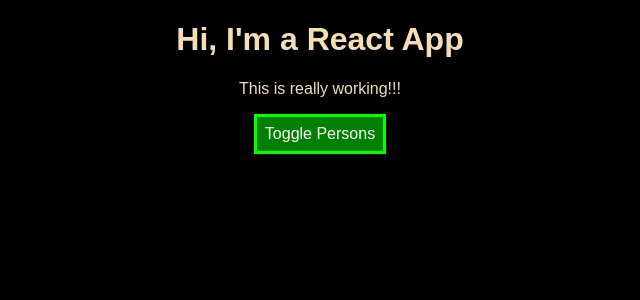
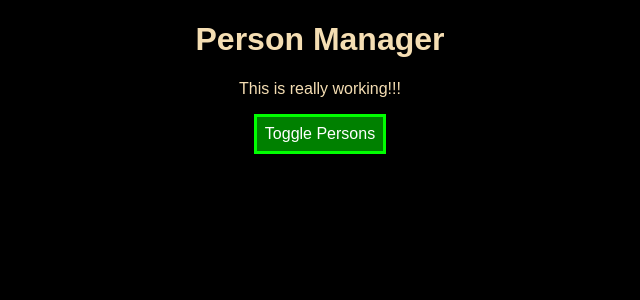
Before and after one commit to BogdanAndrijevski/react-first-project, a React app: page / in a window 1280 px wide. Shown: the top 300 px of the page, without its empty margins (320-960 px from the left). Built offline with nearby package versions, Linux system fonts and the light colour scheme.

Commit message:
Class-bases vs Functional Components - tut 88

```diff
--- a/src/components/Cockpit/Cockpit.js
+++ b/src/components/Cockpit/Cockpit.js
@@ -19,7 +19,8 @@
 
     return (
         <div className={classes.Cockpit}>
-            <h1>Hi, I'm a React App</h1>
+            {/* <h1>Hi, I'm a React App</h1> */}
+            <h1>{props.title}</h1>
             <p className={assignedClasses.join(' ')}>This is really working!!!</p>
             <button
                 // alt={this.state.showPersons}
--- a/src/containers/App.js
+++ b/src/containers/App.js
@@ -79,6 +79,7 @@
 
     <div className={classes.App}>
       <Cockpit
+      title={this.props.appTitle}
       showPersons={this.state.showPersons}
       persons={this.state.persons}
       clicked={this.togglePersonsHandler}
--- a/src/index.js
+++ b/src/index.js
@@ -4,5 +4,5 @@
 import App from './containers/App';
 import registerServiceWorker from './registerServiceWorker';
 
-ReactDOM.render(<App />, document.getElementById('root'));
+ReactDOM.render(<App appTitle="Person Manager" />, document.getElementById('root'));
 registerServiceWorker();
```
